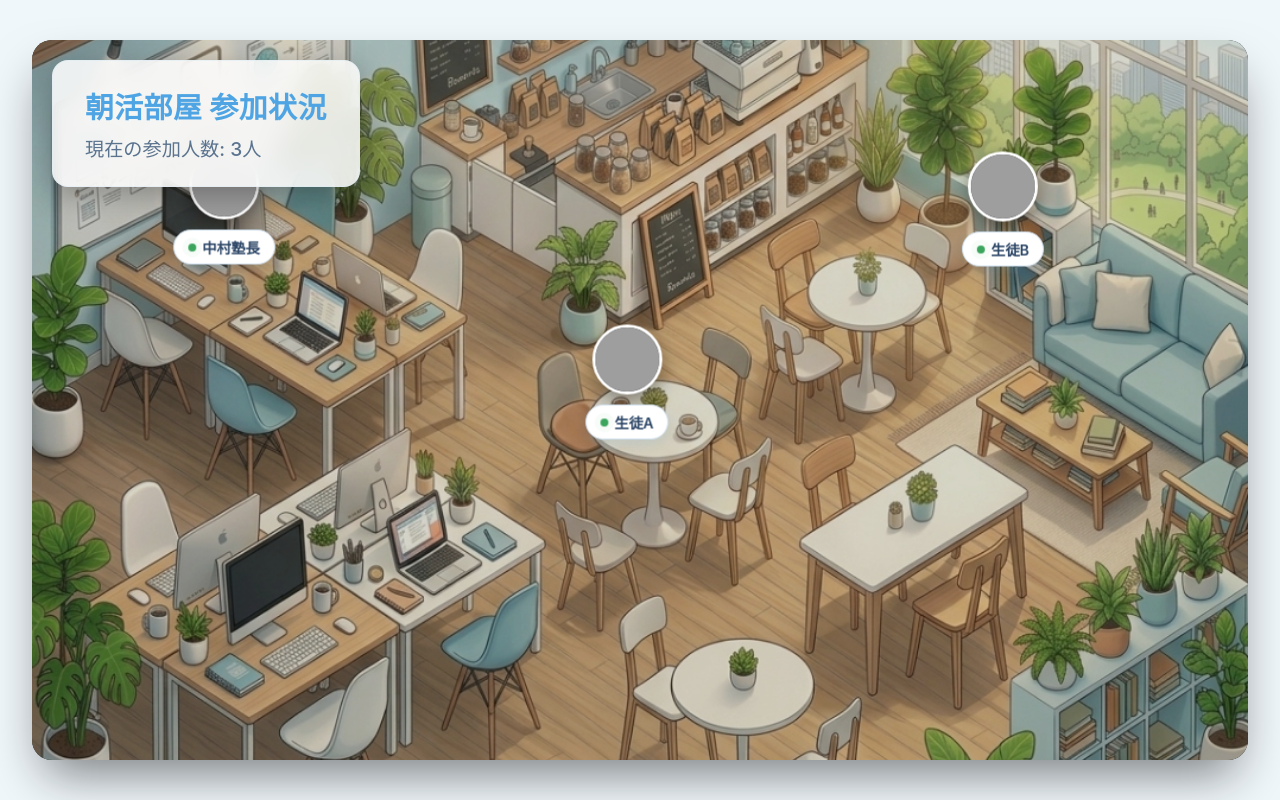
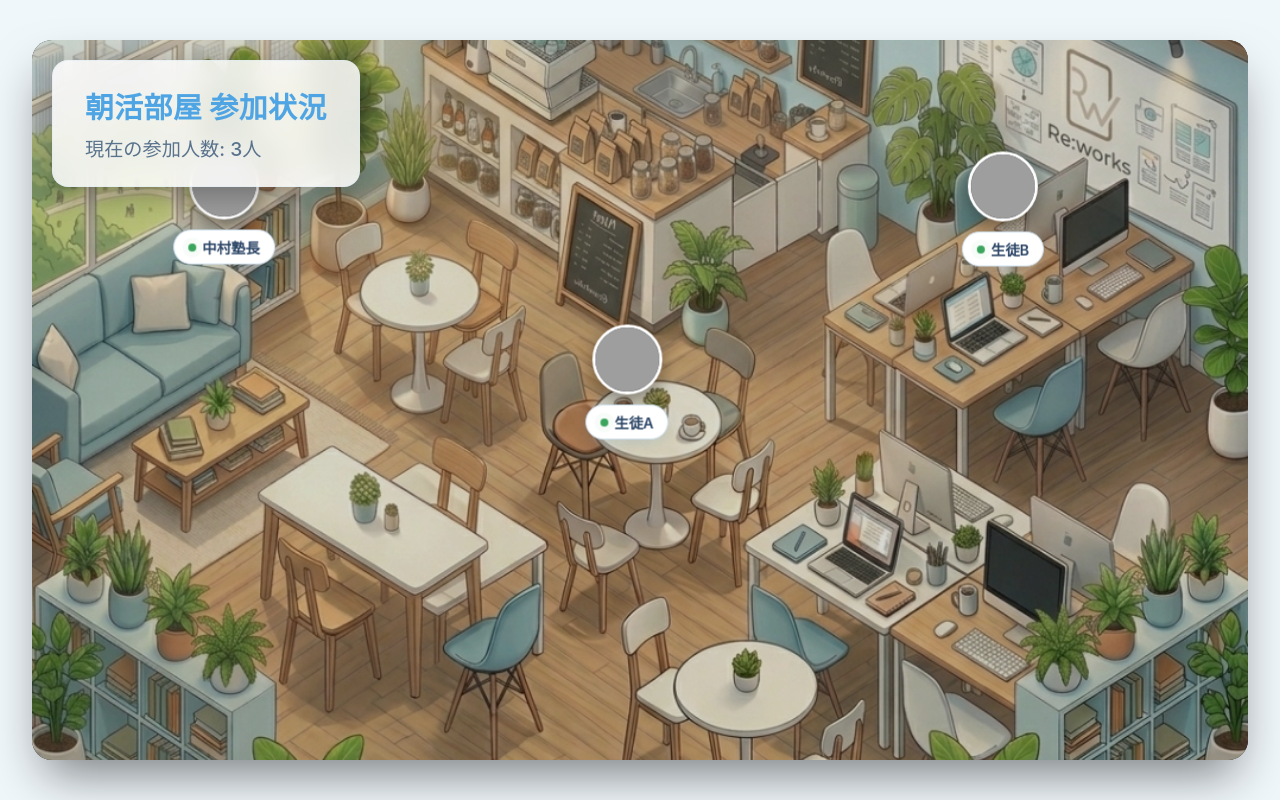
Before and after one commit to baseball0109101211-dot/morning-room, a website: page public/index.html in a window 1280 px wide. Drawn offline with Linux system fonts and the light colour scheme; no server answers; grey boxes are pictures that could not be loaded.

Commit message:
feat(bg): より引きの画角の背景画像に更新

```diff
--- a/public/index.html
+++ b/public/index.html
@@ -11,7 +11,7 @@
         <!-- 背景になるマップエリア -->
         <div class="map-area" id="map-area">
             <!-- 任意の背景画像（中村さんの好きな画像に差し替えられます） -->
-            <img src="bg-reworks-final.jpg" alt="Background Map" class="background-img" id="bg-image">
+            <img src="bg-reworks-final-v2.jpg" alt="Background Map" class="background-img" id="bg-image">
 
             <!-- アイコンが展開されるレイヤー -->
             <div id="avatars-layer" class="avatars-layer"></div>
```
Also changed, not shown: public/bg-reworks-final-v2.jpg (added).
